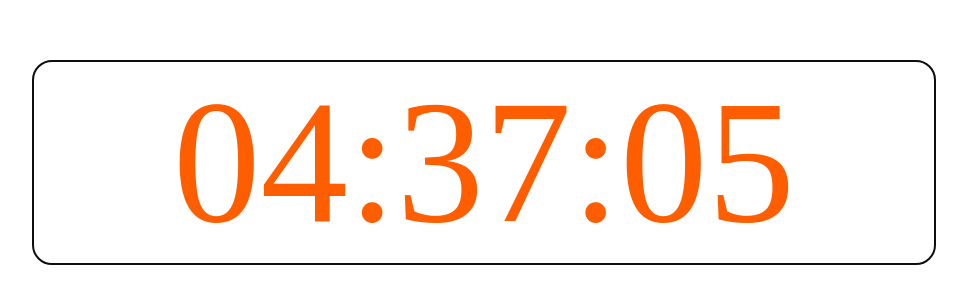
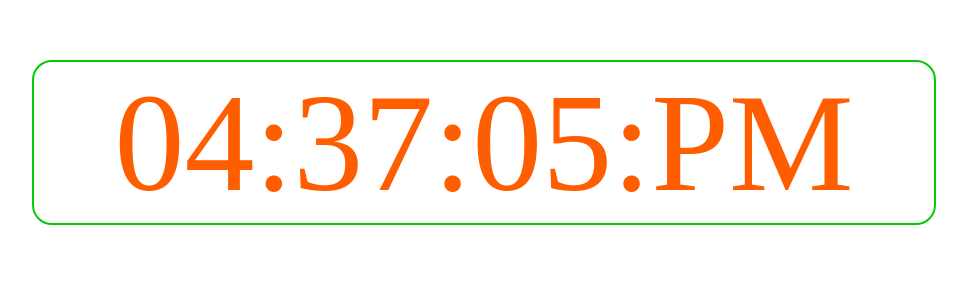
Before and after one commit to AlAminSU/digitalClock, a plain HTML site: page index.html in a window 1280 px wide. Shown: the part 140-444 px from the top of the page, without its empty margins (176-1143 px from the left). Drawn offline with Linux system fonts and the light colour scheme.

Commit message:
Updated digitalclock.js and style.css file

```diff
--- a/digitalClock.js
+++ b/digitalClock.js
@@ -8,12 +8,14 @@ function getCurrentTimer() {
 
   Hours = Hours > 12 ? Hours - 12 : Hours;
 
-  formattedHours = Hours > 10 ? Hours : "0" + Hours;
-  formattedMinutes = Minutes > 10 ? Minutes : "0" + Minutes;
-  formattedseconds = seconds > 10 ? seconds : "0" + seconds;
+  updateHours = Hours < 10 ? "0" + Hours : Hours;
+  updateMinutes = Minutes < 10 ? "0" + Minutes : Minutes;
+  updateseconds = seconds < 10 ? "0" + seconds : seconds;
 
-  document.getElementById("clock").innerText =
-    formattedHours + ":" + formattedMinutes + ":" + formattedseconds;
+  let time =
+    updateHours + ":" + updateMinutes + ":" + updateseconds + ":" + midday;
+
+  document.getElementById("clock").innerText = time;
   const timer = setTimeout(function () {
     getCurrentTimer();
   }, 1000);
--- a/style.css
+++ b/style.css
@@ -1,10 +1,10 @@
 #clock {
-  font-size: 175px;
+  font-size: 140px;
   font-family: "Times New Roman", Times, serif;
   color: rgb(255, 94, 0);
   width: 900px;
   margin: 200px;
   text-align: center;
-  border: 2px solid rgb(15, 14, 14);
+  border: 2px solid rgb(7, 201, 7);
   border-radius: 20px;
 }
```
